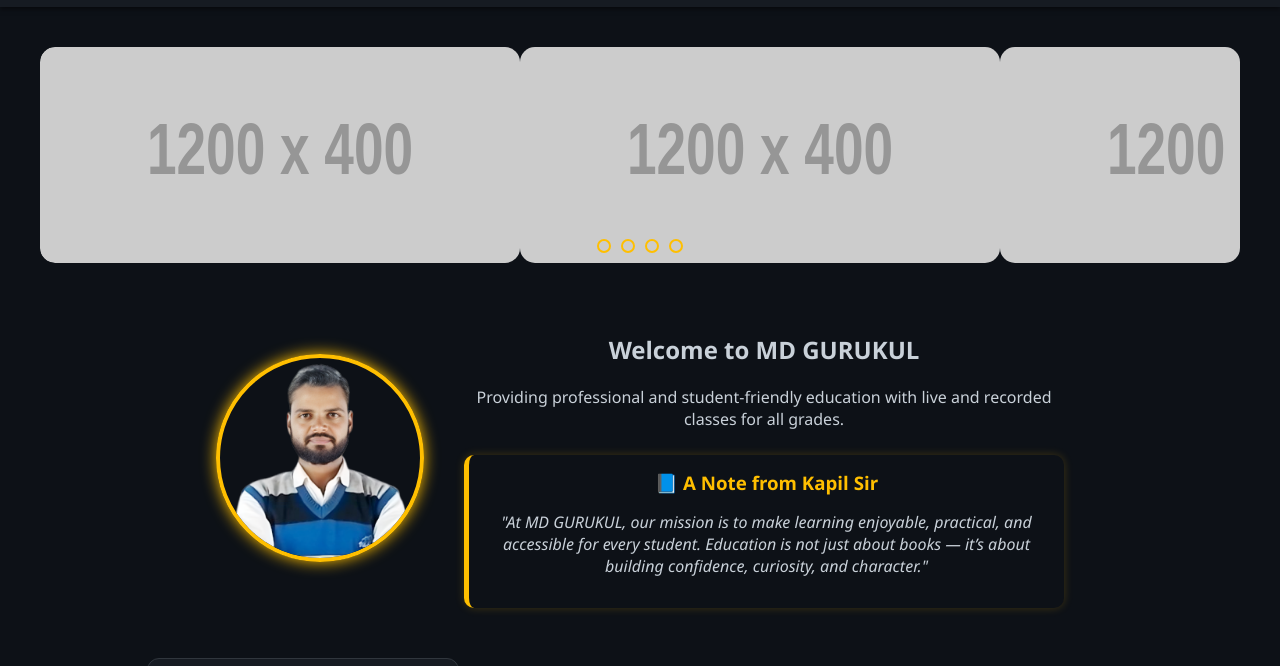
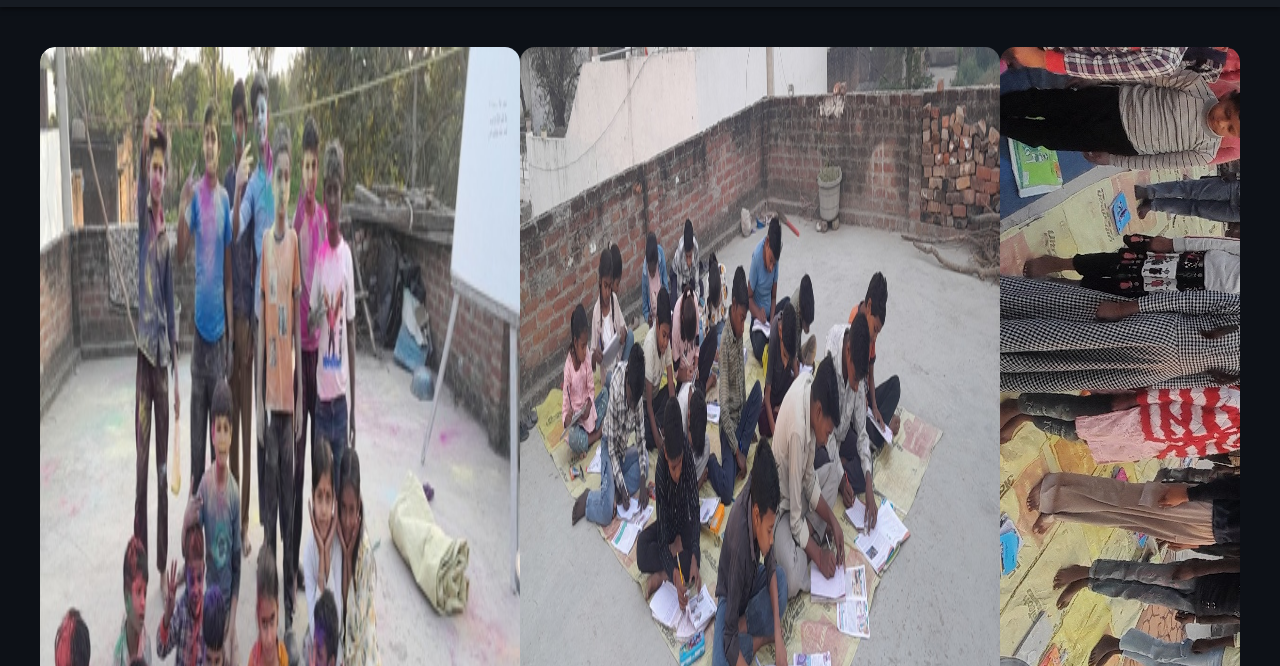
Before and after one commit to haripushpbht/mdgurukul, a plain HTML site: page index.html in a window 1280 px wide. Shown: the part 63-729 px from the top of the page. Drawn offline with Linux system fonts and the light colour scheme; placeholder pictures from the web are drawn by us.

Commit message:
Update image sources in the image slider
Replaced placeholder images in the slider with local images.

```diff
--- a/index.html
+++ b/index.html
@@ -220,9 +220,9 @@
 <div class="slider">
     <div class="slides">
         <img src="img1.jpg" alt="Slide1">
-        <img src="https://via.placeholder.com/1200x400/0d1117/ffbf00?text=Live+Classes" alt="Slide2">
-        <img src="https://via.placeholder.com/1200x400/161b22/ffbf00?text=Recorded+Classes" alt="Slide3">
-        <img src="https://via.placeholder.com/1200x400/0d1117/ffbf00?text=Admission+Open" alt="Slide4">
+        <img src="img2.jpg" alt="Slide2">
+        <img src="img3.jpg" alt="Slide3">
+        <img src="img4.jpg" alt="Slide4">
     </div>
     <div class="navigation-manual">
         <div class="manual-btn" onclick="currentSlide(0)"></div>
```
